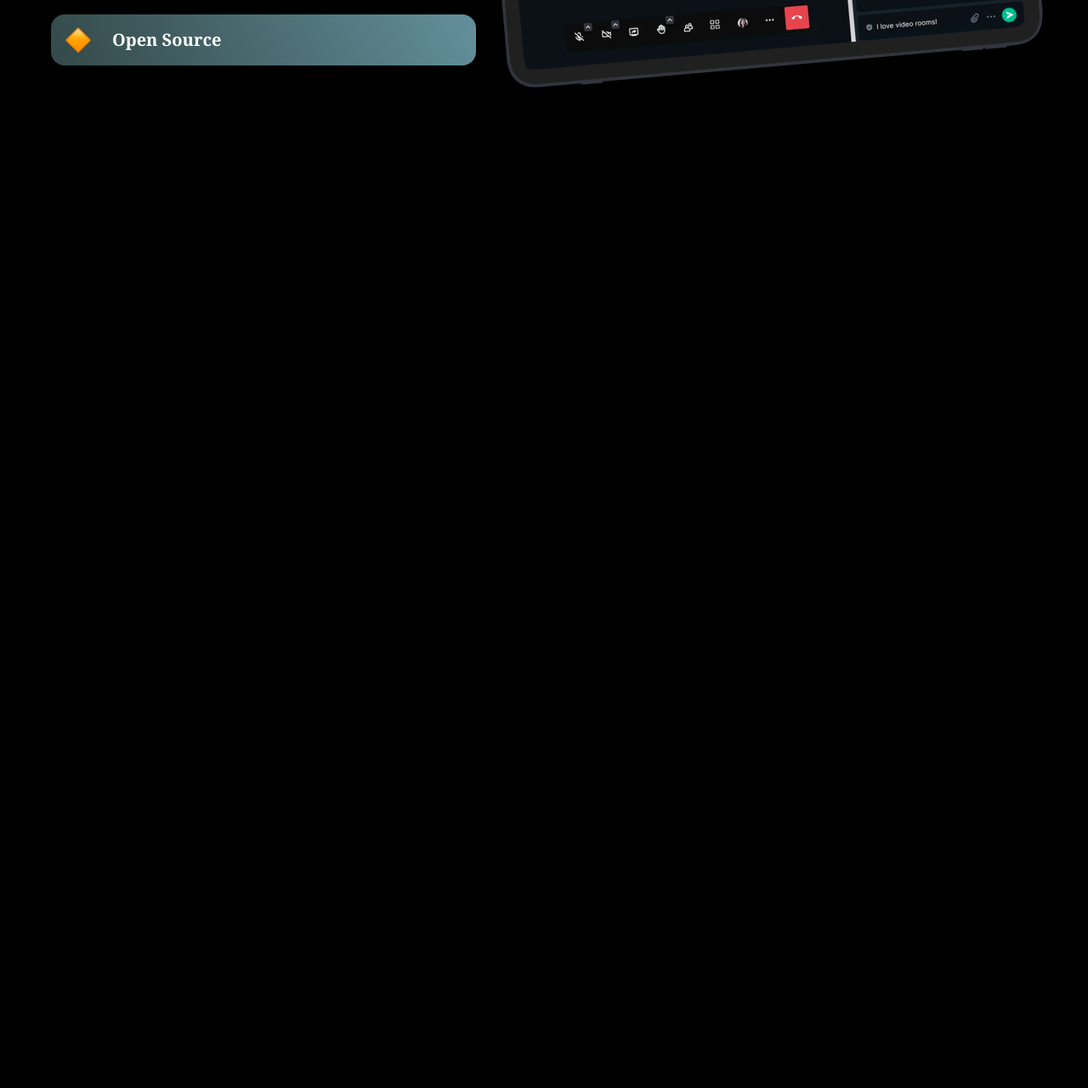
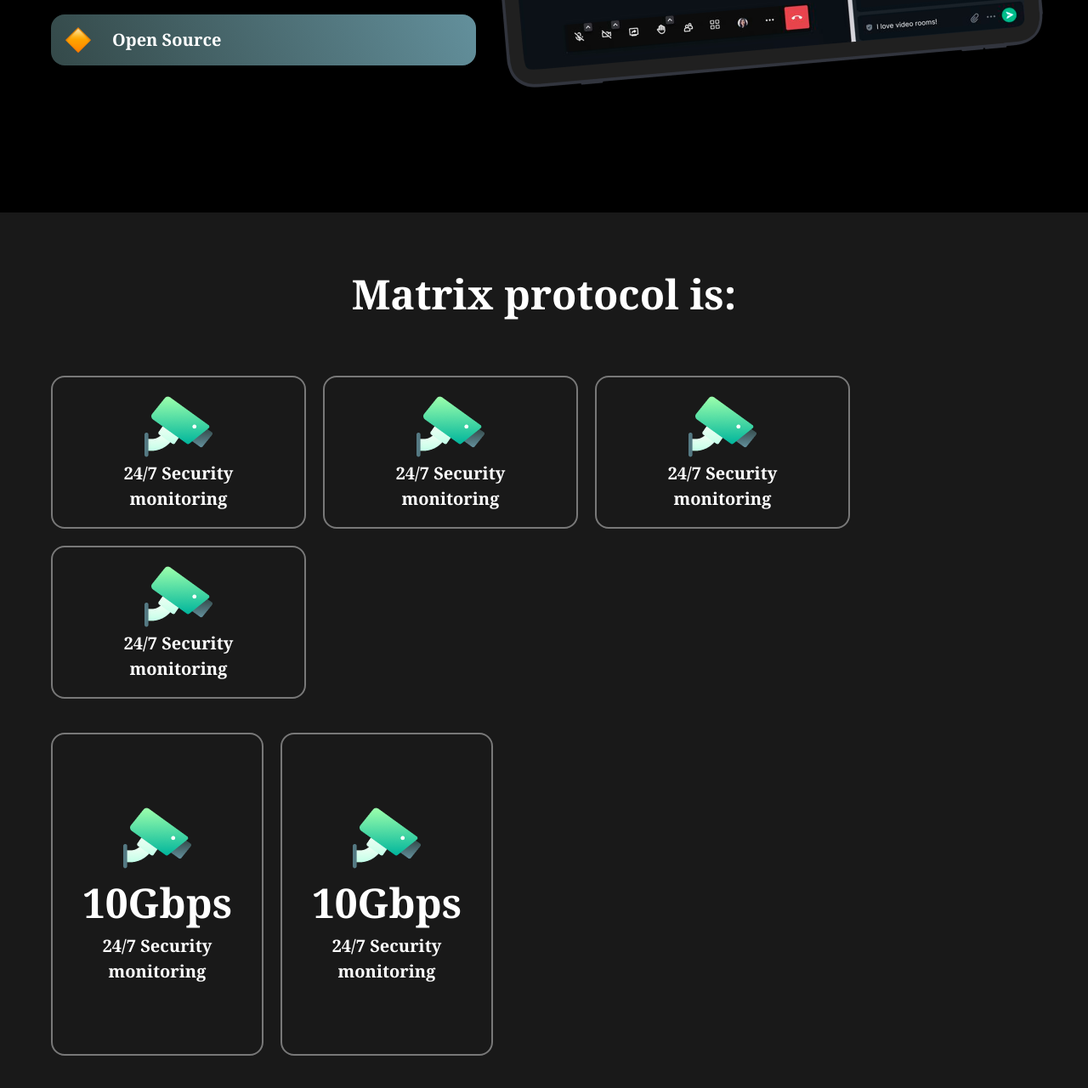
Before and after one commit to FazilovAzimjon/Github7, a website: page src/index.html in a window 1280 px wide. Shown: the part 1772-3052 px from the top of the page at 85% size. Before the commit the page ends 1922 px from the top, so only its background shows below. Drawn offline with nearby package versions, Linux system fonts and the light colour scheme; files that its build step writes are made by us from their sources.

```diff
--- a/src/index.html
+++ b/src/index.html
@@ -22,7 +22,7 @@
         <img src="./Frame (72).png" alt="" class="w-[500px]">
     </nav>
     <main>
-        <section class="flex max-w-300 m-auto items-center justify-between lg:flex-row flex-col">
+        <section class="flex max-w-300 m-auto items-center justify-between lg:flex-row flex-col-reverse">
             <div>
                 <img src="./image 54 (1).png" alt="">
             </div>
@@ -82,6 +82,55 @@
             </div>
             <img src="./Group 142324.png" alt="">
         </section>
+        <section class="bg-[#191919] py-15 mt-25">
+            <div class="max-w-300 m-auto">
+                <p class="lg:text-[48px] text-[30px] font-[900] text-[white] text-center">Matrix protocol is: </p>
+                <div class="flex items-center mt-10 flex-wrap p-5 gap-10">
+                    <div class=" flex flex-wrap gap-5 ">
+                        <div
+                            class="border-2 border-[#787878] w-[240px] lg:w-[300px] h-[180px] rounded-2xl flex flex-col items-center justify-center p-5">
+                            <img src="./Frame (73).png" alt="">
+                            <p class="text-[white] text-[20px] font-[600] w-[190px] m-auto text-center">24/7 Security
+                                monitoring</p>
+                        </div>
+                        <div
+                            class="border-2 border-[#787878]  w-[240px] lg:w-[300px] h-[180px] rounded-2xl flex flex-col items-center justify-center p-5">
+                            <img src="./Frame (73).png" alt="">
+                            <p class="text-[white] text-[20px] font-[600] w-[190px] m-auto text-center">24/7 Security
+                                monitoring</p>
+                        </div>
+                        <div
+                            class="border-2 border-[#787878]  w-[240px] lg:w-[300px] h-[180px] rounded-2xl flex flex-col items-center justify-center p-5">
+                            <img src="./Frame (73).png" alt="">
+                            <p class="text-[white] text-[20px] font-[600] w-[190px] m-auto text-center">24/7 Security
+                                monitoring</p>
+                        </div>
+                        <div
+                            class="border-2 border-[#787878]  w-[240px] lg:w-[300px] h-[180px] rounded-2xl flex flex-col items-center justify-center p-5">
+                            <img src="./Frame (73).png" alt="">
+                            <p class="text-[white] text-[20px] font-[600] w-[190px] m-auto text-center">24/7 Security
+                                monitoring</p>
+                        </div>
+                    </div>
+                    <div class="flex gap-5">
+                        <div
+                            class="border-2 border-[#787878] w-[250px] h-[380px] rounded-2xl flex flex-col items-center justify-center p-5">
+                            <img src="./Frame (73).png" alt="">
+                            <p class="text-[48px] font-[900] text-[white]">10Gbps</p>
+                            <p class="text-[white] text-[20px] font-[600] w-[190px] text-center">24/7 Security
+                                monitoring</p>
+                        </div>
+                        <div
+                            class="border-2 border-[#787878] w-[250px] rounded-2xl flex flex-col items-center justify-center p-5">
+                            <img src="./Frame (73).png" alt="">
+                            <p class="text-[48px] font-[900] text-[white]">10Gbps</p>
+                            <p class="text-[white] text-[20px] font-[600] w-[190px] text-center">24/7 Security
+                                monitoring</p>
+                        </div>
+                    </div>
+                </div>
+            </div>
+        </section>
         <section>
 
         </section>
```
Also changed, not shown: src/Frame (73).png (added).
